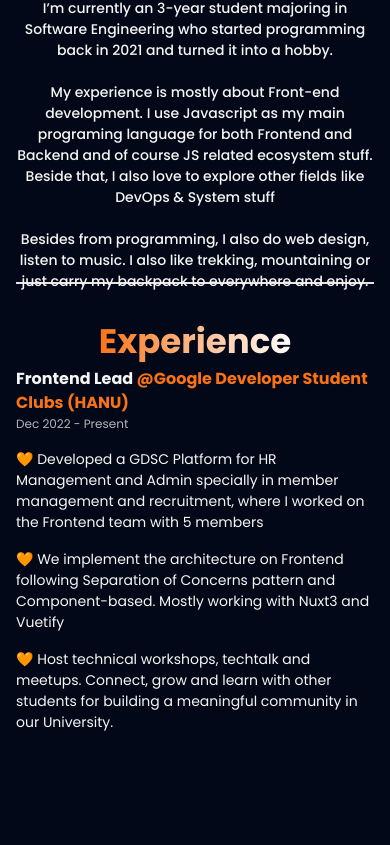
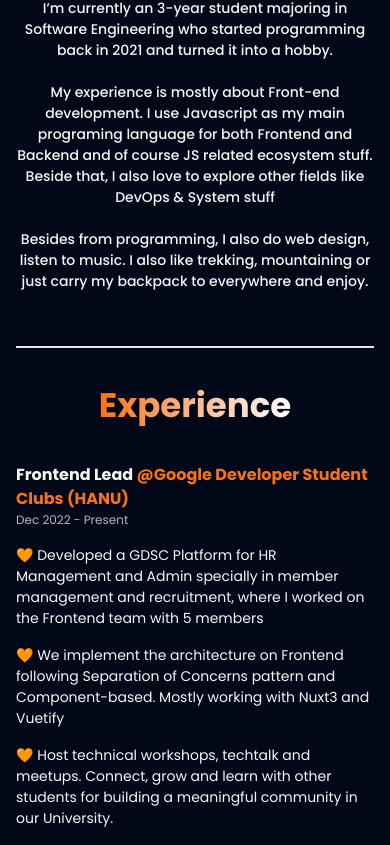
Before and after one commit to ng-namanh/portfolio, a Next.js app: page / in a window 390 px wide. Shown: the part 920-1765 px from the top of the page. Before the commit the page ends 1669 px from the top, so only its background shows below. Built offline with nearby package versions, Linux system fonts and the light colour scheme.

Commit message:
🌈 style: responsive update

```diff
--- a/src/app/layout.tsx
+++ b/src/app/layout.tsx
@@ -24,7 +24,7 @@ export default function RootLayout({
     <html lang='en'>
       <body
         className={cn(
-          `bg-[#020817] transition-all duration-300 flex min-h-screen flex-col items-center justify-between p-4 md:max-w-[1280px] mx-auto my-0 ${inter.className}`
+          `bg-[#020817] scroll-smooth transition-all duration-300 flex min-h-screen flex-col items-center justify-between p-4 md:max-w-[1280px] mx-auto my-0 ${inter.className}`
         )}
       >
         <Header />
--- a/src/components/about.tsx
+++ b/src/components/about.tsx
@@ -84,7 +84,7 @@ function AboutContent() {
 
 function About() {
   return (
-    <SectionWrapper title='About Me'>
+    <SectionWrapper title='About Me' id='about'>
       <AboutContent />
     </SectionWrapper>
   )
--- a/src/components/experience.tsx
+++ b/src/components/experience.tsx
@@ -2,16 +2,20 @@ import SectionWrapper from './section-wrapper'
 
 function Experience() {
   return (
-    <SectionWrapper title='Experience' className='mt-44 '>
-      <div className='text-start'>
-        <h3 className='text-16 font-semibold text-accent text-start'>
+    <SectionWrapper
+      title='Experience'
+      id='experience'
+      className='mt-60 md:mt-16 lg:mt-4 '
+    >
+      <div className='text-start md:w-[70%] mt-8'>
+        <h3 className='text-16 md:text-20 font-semibold text-accent text-start'>
           Frontend Lead{' '}
           <span className='text-primary'>
             @Google Developer Student Clubs (HANU)
           </span>
         </h3>
         <p className='text-white/70 text-12 font-light'>Dec 2022 - Present</p>
-        <div className='text-14'>
+        <div className='text-14 md:text-16 '>
           <p className='text-accent mt-4 flex'>
             🧡 Developed a GDSC Platform for HR Management and Admin specially
             in member management and recruitment, where I worked on the Frontend
--- a/src/components/header.tsx
+++ b/src/components/header.tsx
@@ -3,7 +3,7 @@ import Link from 'next/link'
 function Header() {
   return (
     <div className='w-full bg-white/10 rounded-md text-accent py-4 font-bold transition-all'>
-      <ul className='flex justify-evenly md:text-2xl text-14'>
+      <ul className='flex justify-evenly md:text-2xl text-14 w-4/5 mx-auto my-0'>
         <li>
           <Link
             href='/'
@@ -14,7 +14,7 @@ function Header() {
         </li>
         <li>
           <Link
-            href='/'
+            href='#about'
             className='hover:gradient-text bg-clip-text bg-gradient-to-r from-primary to-white transition duration-300'
           >
             About
@@ -22,7 +22,7 @@ function Header() {
         </li>
         <li>
           <Link
-            href='/'
+            href='#experience'
             className='hover:gradient-text bg-clip-text bg-gradient-to-r from-primary to-white transition duration-300'
           >
             Experience
--- a/src/components/section-wrapper.tsx
+++ b/src/components/section-wrapper.tsx
@@ -4,20 +4,22 @@ type Props = {
   title: string
   className?: string
   children: React.ReactNode
+  id?: string
 }
 
 function SectionWrapper(props: Props) {
   return (
-    <div
+    <section
       className={cn(
         `border-t-[2px] border-white-700 mt-12 flex flex-col items-center ${props.className}`
       )}
+      id={props.id}
     >
       <h2 className='text-34 md:text-42 gradient-text text-center mt-8 font-bold '>
         {props.title}
       </h2>
       {props.children}
-    </div>
+    </section>
   )
 }
 export default SectionWrapper
```
